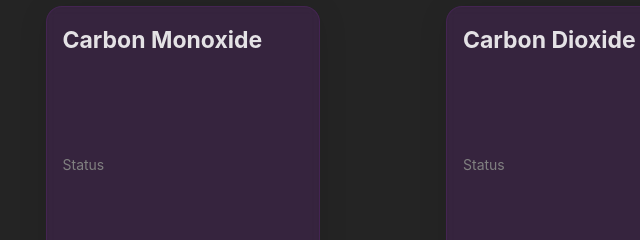
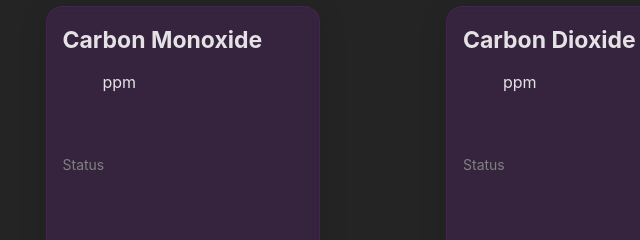
Before and after one commit to Madfarm/SHH-web, a website built with Vite: page index.html in a window 1280 px wide. Shown: the part 138-378 px from the top of the page, 57-697 px from the left. Built offline with nearby package versions, Linux system fonts and the light colour scheme; files whose address does not match are found by name.

Commit message:
Add the units for the gas measurements to the webpage

```diff
--- a/index.html
+++ b/index.html
@@ -57,7 +57,7 @@
         <h4 class="card-title">Carbon Monoxide</h4>
         <div class="data-container">
           <p class="data" id="co-value"></p>
-          <span class="units-text"></span>
+          <span class="units-text">ppm</span>
         </div>
         <div class="status-container">
           <p class="status-label">Status</p>
@@ -69,7 +69,7 @@
         <h4 class="card-title">Carbon Dioxide</h4>
         <div class="data-container">
           <p class="data" id="co2-value"></p>
-          <span class="units-text"></span>
+          <span class="units-text">ppm</span>
         </div>
         <div class="status-container">
           <p class="status-label">Status</p>
```
